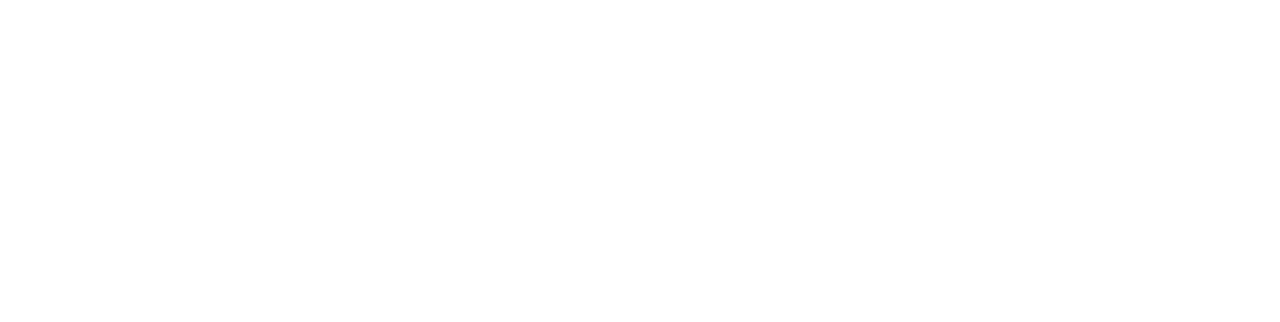
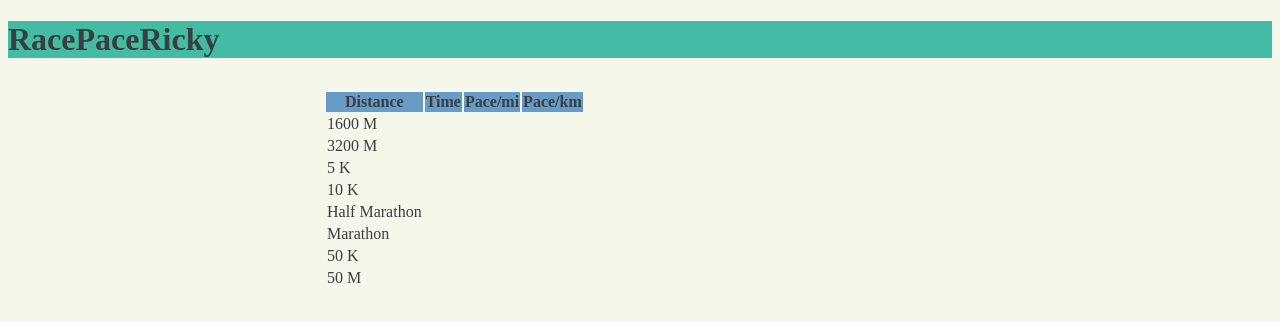
Before and after one commit to Eliphaz/racePaceRicky, a plain HTML site: page public/index.html in a window 1280 px wide. Drawn offline with Linux system fonts and the light colour scheme.

Commit message:
started table

```diff
--- a/public/index.css
+++ b/public/index.css
@@ -0,0 +1,31 @@
+mainColors {
+  color: #f6f7eb;
+  color: #44bba4;
+  color: #689bc5;
+  color: #393e41;
+  color: #e94f37;
+}
+
+html {
+  background-color: #f6f7eb;
+}
+
+#topRow {
+  background-color: #689bc5;
+}
+
+#mainHeader {
+  color: #393e41;
+  background-color: #44bba4;
+}
+#raceTimeTable {
+  background-color: #f6f7eb;
+  color: #393e41;
+}
+
+#timeTables {
+  border-collapse: collapse;
+  margin: auto;
+  width: 50%;
+  padding: 10px;
+}
--- a/public/index.html
+++ b/public/index.html
@@ -5,8 +5,53 @@
     <meta http-equiv="X-UA-Compatible" content="IE=edge">
     <meta name="viewport" content="width=device-width, initial-scale=1.0">
     <title>Race Pace Ricky</title>
+
 </head>
+<link rel="stylesheet" href="index.css">
+<header id="mainHeader">
+    <h1> RacePaceRicky</h1>
+</header>
 <body>
+   <div>
+       <form>
 
+       </form>
+   </div>
+   <div id="timeTables">
+       <table id="raceTimeTable">
+           <thead>
+               <tr id="topRow">
+                   <th>Distance</th>
+                   <th>Time</th>
+                   <th>Pace/mi</th>
+                   <th>Pace/km</th>
+               </tr>
+           </thead>
+           <tr>
+            <td>1600 M</td>
+        </tr>
+        <tr>
+            <td>3200 M</td>
+        </tr>
+        <tr>
+            <td>5 K</td>
+        </tr>
+        <tr>
+            <td>10 K</td>
+        </tr>
+        <tr>
+            <td>Half Marathon</td>
+        </tr>
+        <tr>
+            <td>Marathon</td>
+        </tr>
+        <tr>
+            <td>50 K</td>
+        </tr>
+        <tr>
+            <td>50 M</td>
+        </tr>
+       </table>
+   </div>
 </body>
 </html>
```
Also changed, not shown: mvp.txt (+13 -1 lines).
